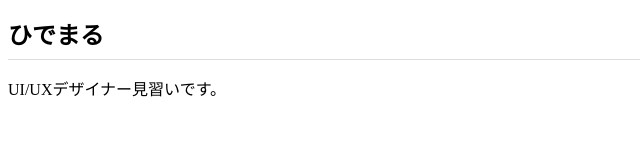
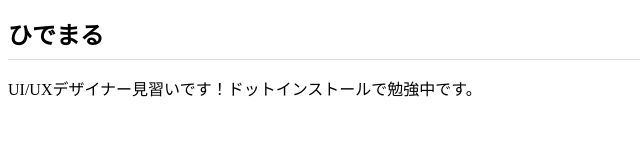
Before and after one commit to hidemaru0220/hidemaru0220.github.io, a plain HTML site: page index.html in a window 1280 px wide. Shown: the whole page, without its empty margins (0-640 px from the left). Drawn offline with Linux system fonts and the light colour scheme.

Commit message:
Add files via upload

```diff
--- a/index.html
+++ b/index.html
@@ -9,6 +9,6 @@
 </head>
 <body>
   <h1>ひでまる</h1>
-  <p>UI/UXデザイナー見習いです。</p>
+  <p>UI/UXデザイナー見習いです！ドットインストールで勉強中です。</p>
 </body>
 </html>
```
